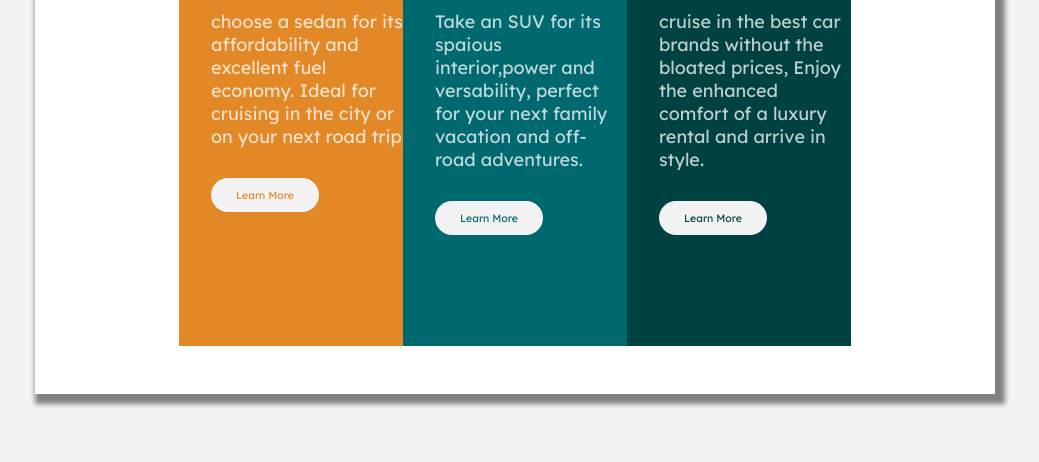
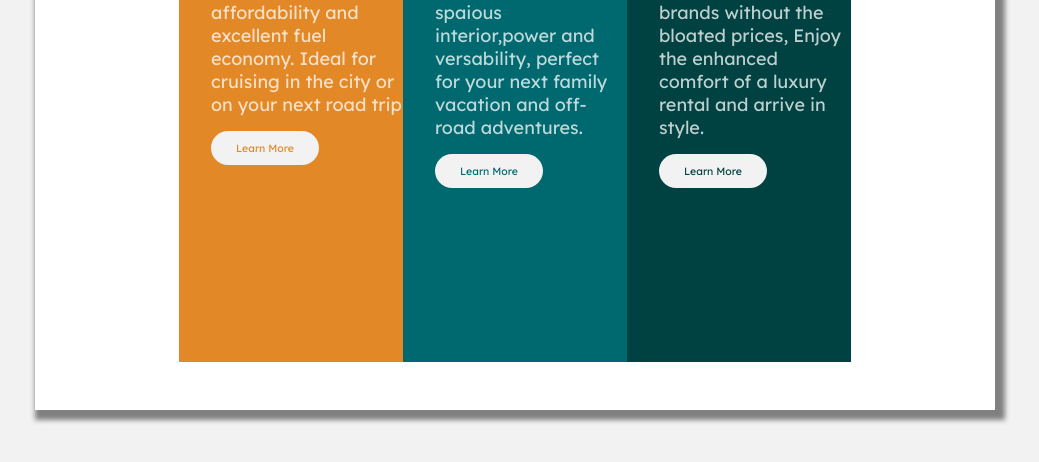
Before and after one commit to jeannettuwama/carscard, a plain HTML site: page index.html in a window 1280 px wide. Shown: the part 294-756 px from the top of the page, without its empty margins (125-1164 px from the left). Drawn offline with Linux system fonts and the light colour scheme.

Commit message:
changes in style file

```diff
--- a/style.css
+++ b/style.css
@@ -37,7 +37,7 @@ img{
 }
 .column{
    width: 100%;
-height: 60vh;
+height: 70vh;
 }
 p{
     color: hsla(0, 0%, 100%, 0.75);
@@ -68,7 +68,7 @@ p{
     margin: 0;
   position: absolute;
  margin-left: 2rem;
-  margin-top: 30px;
+  margin-top: 15px;
 }
 .cta:hover{
     background-color: transparent;
@@ -155,7 +155,7 @@ h1{
         display: flex;
         flex-direction: row;
         margin: auto;
-        margin-top: 5rem;
+        margin-top: 3rem;
         width: 75%;
         background-color: white;
         padding: 3rem 9rem 3rem 9rem;
@@ -163,6 +163,6 @@ h1{
         box-shadow: 5px 5px 5px 5px grey;
     }
     .column{
-        height: 64vh;
+        height: 70vh;
     }
 }
```
